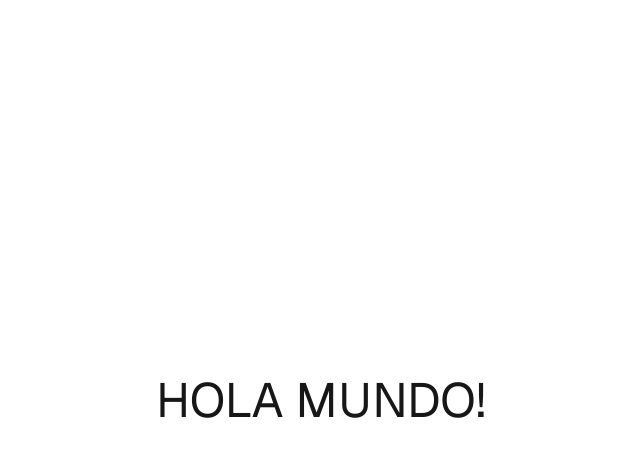
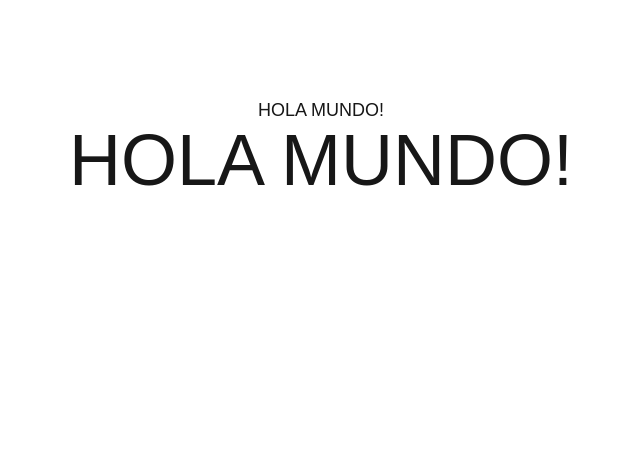
Before and after one commit to VieriElCrack1/NextJS-Proyecto-Nuevo, a Next.js app: page / in a window 1280 px wide. Shown: the top 456 px of the page, without its empty margins (319-959 px from the left). Built offline with nearby package versions, Linux system fonts and the light colour scheme.

Commit message:
feat: layout y layouts anidados.

```diff
--- a/app/about/page.tsx
+++ b/app/(general)/about/page.tsx
@@ -8,8 +8,6 @@
 
 export default function AboutPage() {
     return(
-        <>
-            <span className="text-7xl">About Page</span>
-        </>
+        <span className="text-7xl">About Page</span>
     )
 }
--- /dev/null
+++ b/app/(general)/layout.tsx
@@ -0,0 +1,13 @@
+
+export default function AboutLayout({
+  children
+}: {
+  children: React.ReactNode;
+}) {
+  return (
+    <main className="flex flex-col items-center p-24">
+      <span className="text-lg">HOLA MUNDO!</span>
+      { children }
+    </main>
+  );
+}
--- a/app/layout.tsx
+++ b/app/layout.tsx
@@ -27,7 +27,9 @@
       <body
         className={`${geistSans.variable} ${geistMono.variable} antialiased`}
       >
-        {children}
+        <div className="flex flex-col">
+          {children}
+        </div>
       </body>
     </html>
   );
--- a/app/page.tsx
+++ b/app/page.tsx
@@ -1,12 +1,8 @@
 export default function Home() {
   return (
-    <div className="font-sans grid grid-rows-[20px_1fr_20px] items-center justify-items-center min-h-screen p-8 pb-20 gap-16 sm:p-20">
-      <main className="flex flex-col gap-[32px] row-start-2 items-center sm:items-start">
-        <span className="text-5xl">HOLA MUNDO!</span>
+      <main className="flex flex-col items-center p-24">
+        <span className="text-lg">HOLA MUNDO!</span>
+        <span className="text-7xl">HOLA MUNDO!</span>
       </main>
-    </div>
   );
 }
-
-//ContactPage
-//PricingPage
```
Also changed, not shown: app/(general)/contact/page.tsx (renamed from app/contact/page.tsx), app/(general)/pricing/page.tsx (renamed from app/pricing/page.tsx).
